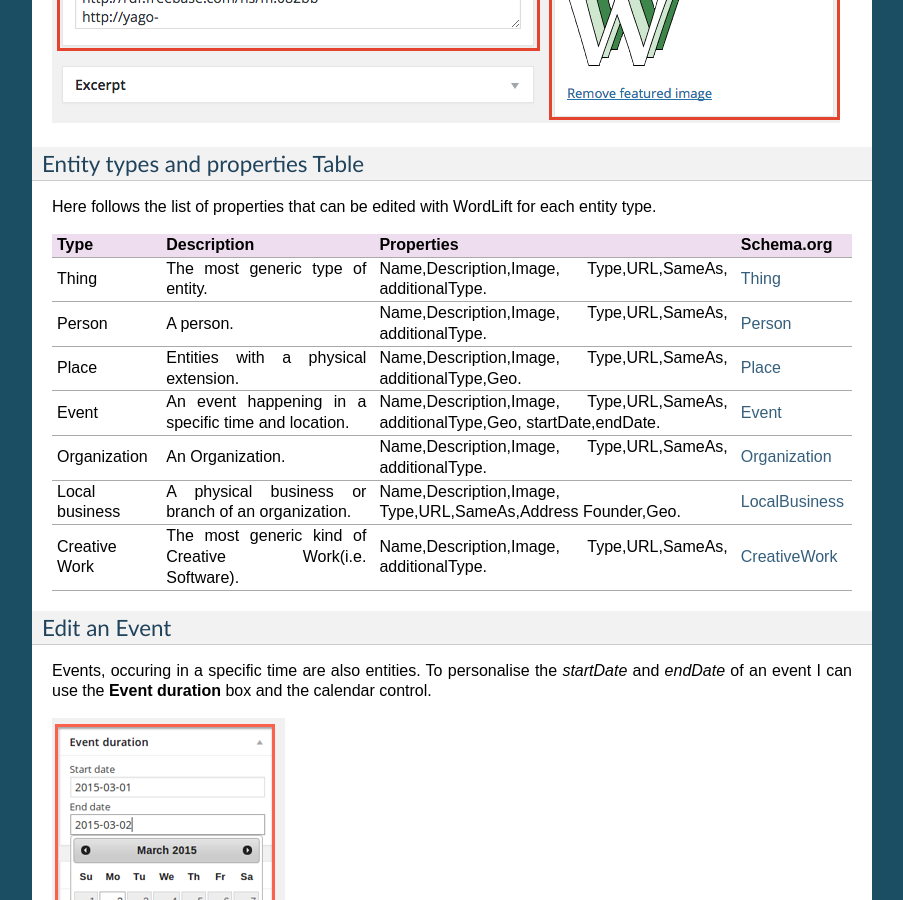
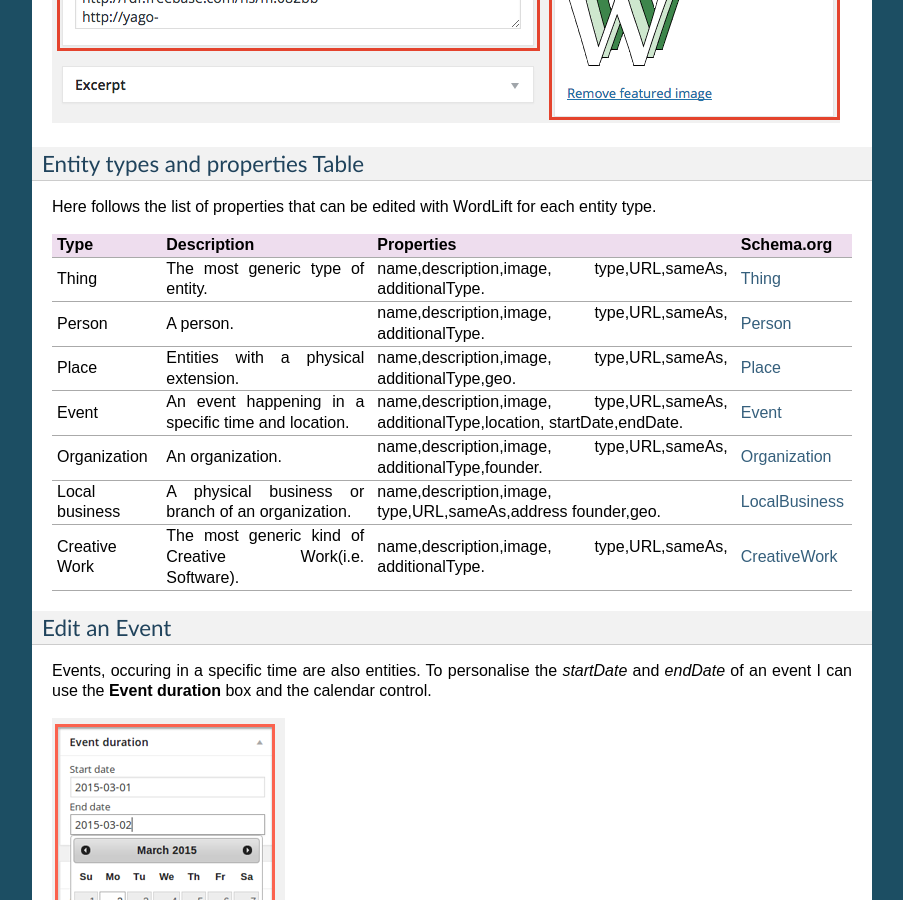
Before and after one commit to insideout10/wordlift-docs, a Sphinx documentation site: the page built from docs/edit-entity.rst, in a window 1280 px wide and 900 px high, scrolled down 1407 px. Shown: the whole window, without its empty margins (198-1101 px from the left). Built offline with Sphinx 7.4.7, drawn with Linux system fonts in a browser that asks for light colours.

```diff
--- a/docs/edit-entity.rst
+++ b/docs/edit-entity.rst
@@ -47,33 +47,33 @@ Here follows the list of properties that can be edited with WordLift for each en
 +--------------+--------------------+----------------------------+-------------------+
 |     Type     |    Description     |         Properties         |     Schema.org    |
 +==============+====================+============================+===================+
-| Thing        |The most generic    |Name,Description,Image,     | Thing_            |
-|              |type of entity.     |Type,URL,SameAs,            |                   |
+| Thing        |The most generic    |name,description,image,     | Thing_            |
+|              |type of entity.     |type,URL,sameAs,            |                   |
 |              |                    |additionalType.             |                   |
 +--------------+--------------------+----------------------------+-------------------+
-| Person       |A person.           |Name,Description,Image,     | Person_           |
-|              |                    |Type,URL,SameAs,            |                   |
+| Person       |A person.           |name,description,image,     | Person_           |
+|              |                    |type,URL,sameAs,            |                   |
 |              |                    |additionalType.             |                   |
 +--------------+--------------------+----------------------------+-------------------+
-| Place        |Entities            |Name,Description,Image,     | Place_            |
-|              |with a physical     |Type,URL,SameAs,            |                   |
-|              |extension.          |additionalType,Geo.         |                   |
+| Place        |Entities            |name,description,image,     | Place_            |
+|              |with a physical     |type,URL,sameAs,            |                   |
+|              |extension.          |additionalType,geo.         |                   |
 +--------------+--------------------+----------------------------+-------------------+
-| Event        |An event happening  |Name,Description,Image,     | Event_            |
-|              |in a specific time  |Type,URL,SameAs,            |                   |
-|              |and location.       |additionalType,Geo,         |                   |
+| Event        |An event happening  |name,description,image,     | Event_            |
+|              |in a specific time  |type,URL,sameAs,            |                   |
+|              |and location.       |additionalType,location,    |                   |
 |              |                    |startDate,endDate.          |                   |
 +--------------+--------------------+----------------------------+-------------------+
-| Organization |An Organization.    |Name,Description,Image,     | Organization_     |
-|              |                    |Type,URL,SameAs,            |                   |
-|              |                    |additionalType.             |                   |
+| Organization |An organization.    |name,description,image,     | Organization_     |
+|              |                    |type,URL,sameAs,            |                   |
+|              |                    |additionalType,founder.     |                   |
 +--------------+--------------------+----------------------------+-------------------+
-| Local        |A physical business |Name,Description,Image,     | LocalBusiness_    |
-| business     |or branch of an     |Type,URL,SameAs,Address     |                   |
-|              |organization.       |Founder,Geo.                |                   |
+| Local        |A physical business |name,description,image,     | LocalBusiness_    |
+| business     |or branch of an     |type,URL,sameAs,address     |                   |
+|              |organization.       |founder,geo.                |                   |
 +--------------+--------------------+----------------------------+-------------------+
-| Creative     |The most generic    |Name,Description,Image,     | CreativeWork_     |
-| Work	       |kind of Creative    |Type,URL,SameAs,            |                   |
+| Creative     |The most generic    |name,description,image,     | CreativeWork_     |
+| Work	       |kind of Creative    |type,URL,sameAs,            |                   |
 |              |Work(i.e. Software).|additionalType.             |                   |
 +--------------+--------------------+----------------------------+-------------------+
 
--- a/docs/faq.rst
+++ b/docs/faq.rst
@@ -8,7 +8,7 @@ The purpose of using WordLift is to (1) categorize your content, (2) help people
 
 What entity types are supported and how they map to Schema.org?
 _____________
-*Thing*, *Person*, *Place*, *Event*, *Organization* and *Creative Work* are the supported types.
+*Thing*, *Person*, *Place*, *Event*, *Organization*, *LocalBusiness* and *Creative Work* are the supported types.
 Review the `Edit Entity page <edit-entity.html#entity-types-and-properties-table>`_ for more information.
 
 When should I create a new entity?
--- a/docs/index.rst
+++ b/docs/index.rst
@@ -28,6 +28,7 @@ User Documentation
    analysis
    edit-entity
    publish
+   discover
    shortcodes
    faq
 
```
Also changed, not shown: docs/discover.rst (added, +53 -0 lines), docs/images/wordlift-discover-entity-links.png (added), docs/images/wordlift-discover-navigator.png (added), docs/images/wordlift-publish-entity-view-linked-data.png (added).
